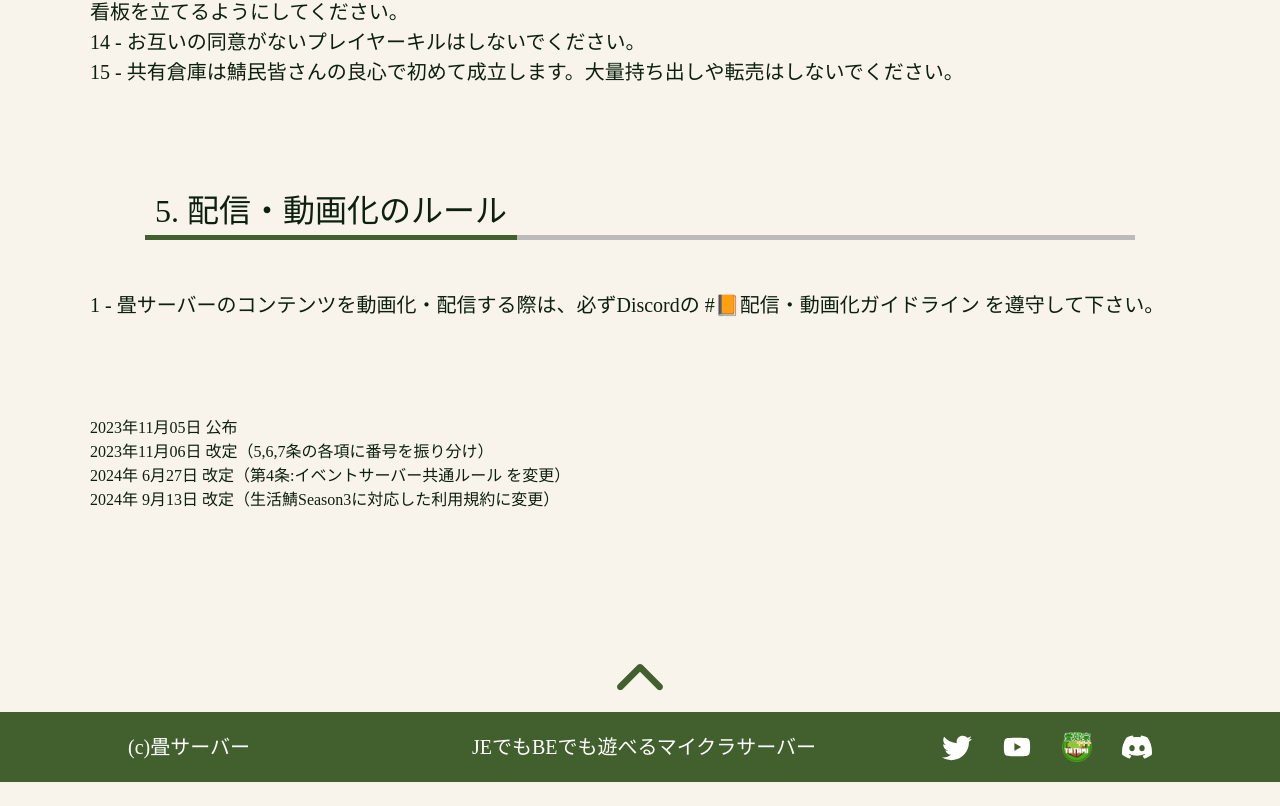
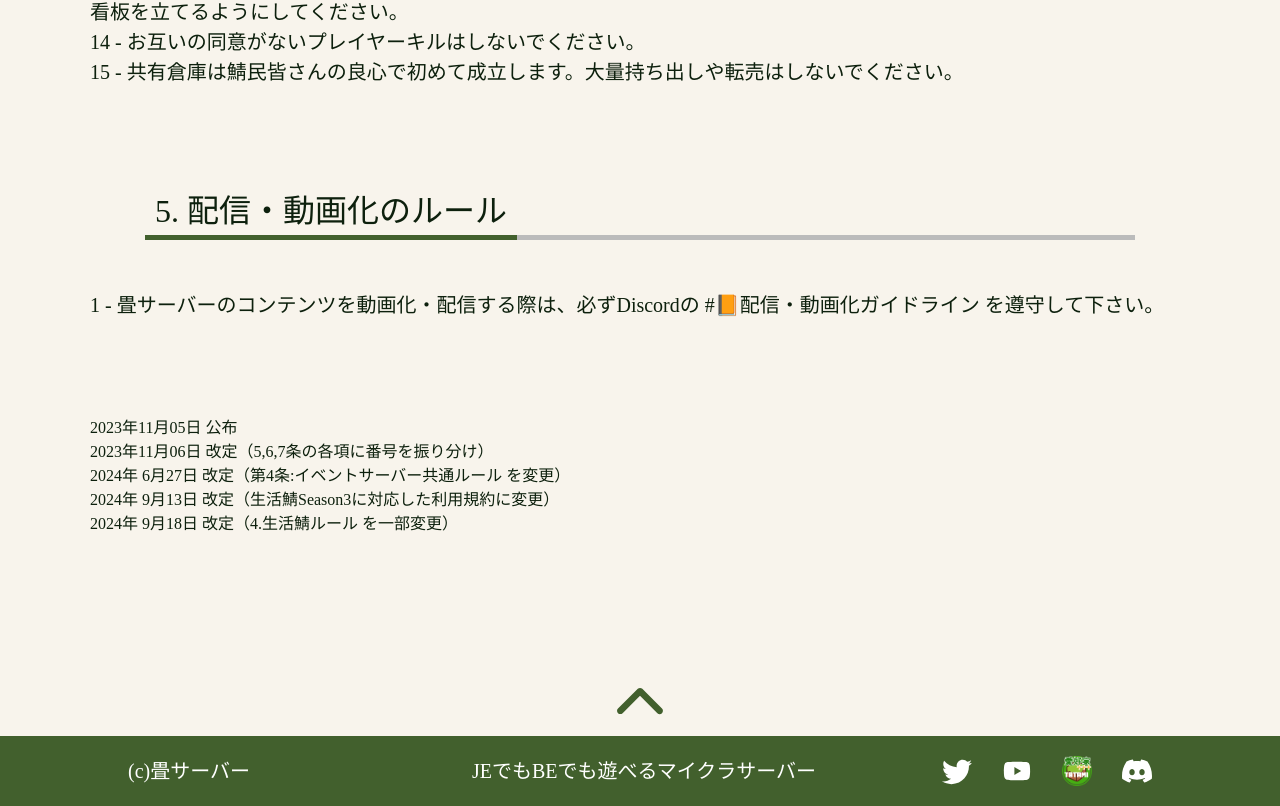
Before and after one commit to digital-sorovider/TatamiHomePage, a Next.js app: page /rules in a window 1280 px wide. Shown: the part 2369-3175 px from the top of the page. Before the commit the page ends 3151 px from the top, so only its background shows below. Built offline with nearby package versions, Linux system fonts and the light colour scheme.

Commit message:
[Fix]改定日書き忘れた

```diff
--- a/src/pages/rules/index.js
+++ b/src/pages/rules/index.js
@@ -89,6 +89,7 @@ const Rules = () => {
       <p>2023年11月06日 改定（5,6,7条の各項に番号を振り分け）</p>
       <p>2024年 6月27日 改定（第4条:イベントサーバー共通ルール を変更）</p>
       <p>2024年 9月13日 改定（生活鯖Season3に対応した利用規約に変更）</p>
+      <p>2024年 9月18日 改定（4.生活鯖ルール を一部変更）</p>
       <UpArrow />
     </div>
   );
```
